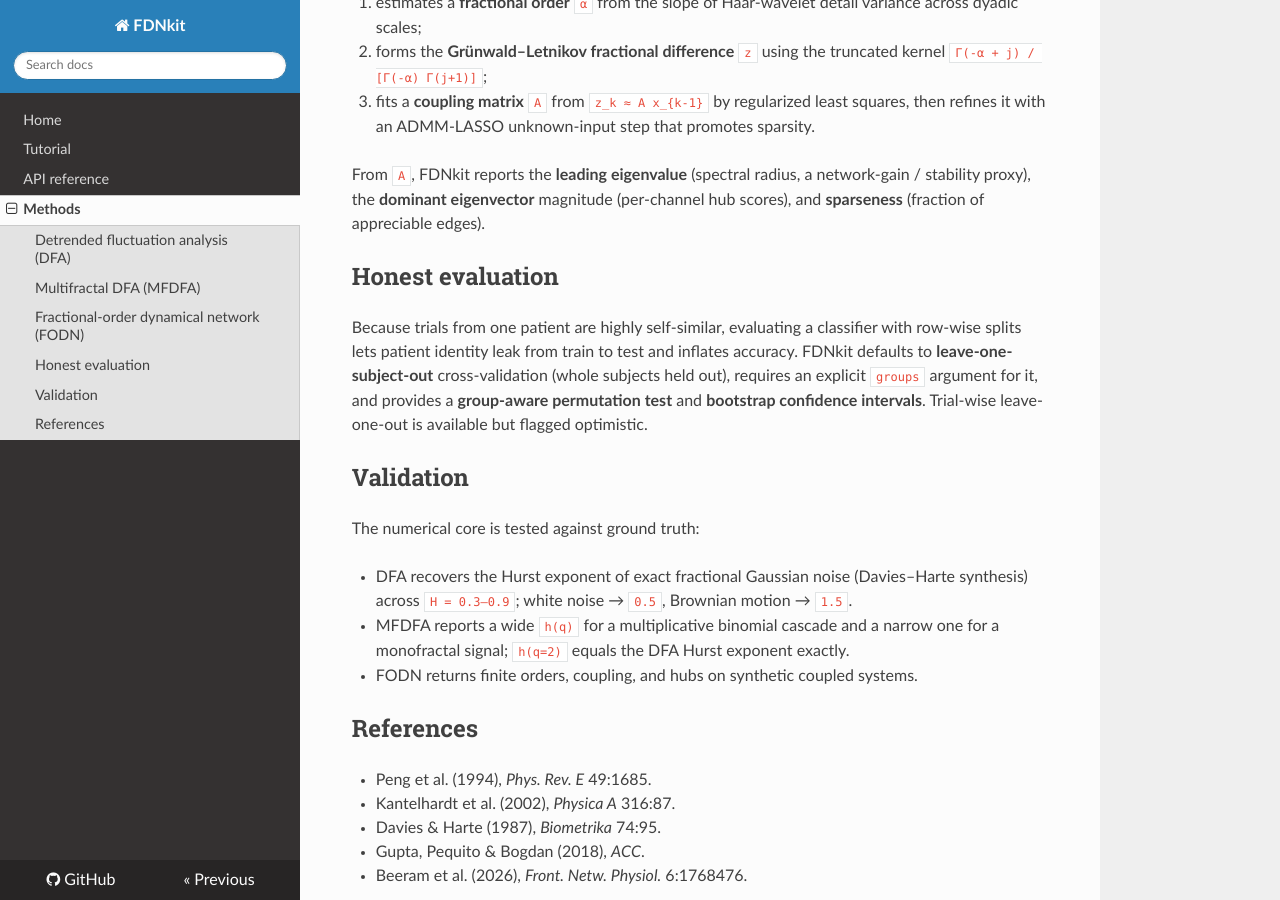
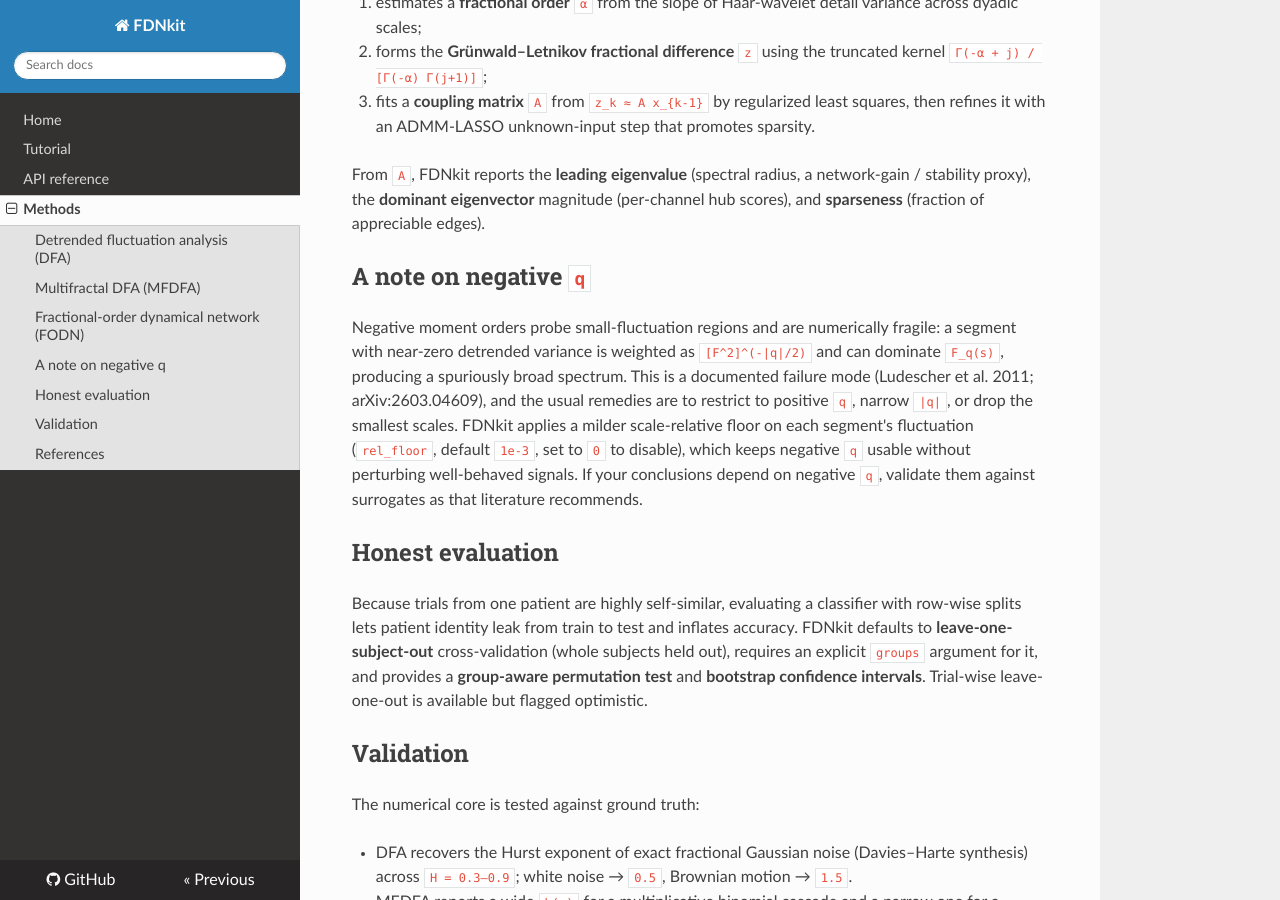
Before and after one commit to SamirHossain099/fdnkit, an MkDocs documentation site: the page built from docs/methods.md, in a window 1280 px wide and 900 px high, scrolled down 901 px. Built offline with MkDocs 1.6.1, drawn with Linux system fonts in a browser that asks for light colours; nearby versions of some CDN libraries.

Commit message:
Cite prior art for the negative-q fluctuation floor
The scale-relative floor guards a documented MFDFA failure mode rather
than a new one: near-zero-variance segments diverge under negative
moments and inflate the singularity spectrum. Cite Ludescher et al.
(2011) and arXiv:2603.04609, note the standard remedies (restrict q,
narrow |q|, drop small scales), and remove the unsupported claim that
integer quantization is the trigger, which does not reproduce on
synthetic data.

```diff
--- a/docs/methods.md
+++ b/docs/methods.md
@@ -43,6 +43,19 @@
 network-gain / stability proxy), the **dominant eigenvector** magnitude
 (per-channel hub scores), and **sparseness** (fraction of appreciable edges).
 
+## A note on negative `q`
+
+Negative moment orders probe small-fluctuation regions and are numerically
+fragile: a segment with near-zero detrended variance is weighted as
+`[F^2]^(-|q|/2)` and can dominate `F_q(s)`, producing a spuriously broad
+spectrum. This is a documented failure mode (Ludescher et al. 2011; arXiv:2603.04609),
+and the usual remedies are to restrict to positive `q`, narrow `|q|`, or drop the
+smallest scales. FDNkit applies a milder scale-relative floor on each segment's
+fluctuation (`rel_floor`, default `1e-3`, set to `0` to disable), which keeps
+negative `q` usable without perturbing well-behaved signals. If your conclusions
+depend on negative `q`, validate them against surrogates as that literature
+recommends.
+
 ## Honest evaluation
 
 Because trials from one patient are highly self-similar, evaluating a classifier
```
Also changed, not shown: PORTING_NOTES.md (+14 -7 lines), paper/paper.md (+5 -4 lines), 2 other files.
